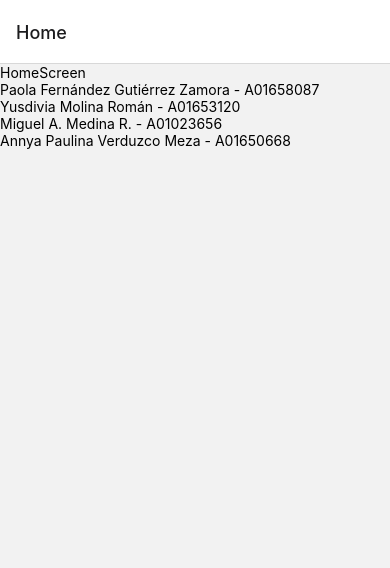
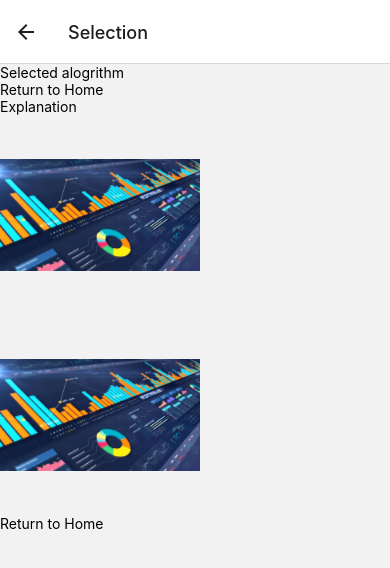
Before and after one commit to InteligenciaArtificialEquipo9/RetoIntArtificial, a React Native app: screen /Selection in a window 390 px wide. Shown: the top 568 px of the page. Built offline with nearby package versions, Linux system fonts and the light colour scheme; what tailwindcss-react-native would draw is missing.

Commit message:
Added Selection Screen Prototype

```diff
--- a/App.js
+++ b/App.js
@@ -18,6 +18,7 @@ export default function App() {
       <TailwindProvider>
         <Slack.Navigator>
           <Slack.Screen name='Home' component={HomeScreen}/>
+          <Slack.Screen name="Selection" component={SelectionScreen} />
         </Slack.Navigator>
       </TailwindProvider>
     </NavigationContainer>
--- a/screens/HomeScreen.js
+++ b/screens/HomeScreen.js
@@ -1,14 +1,24 @@
-import { View, Text } from 'react-native'
+import { View, Text, TouchableOpacity } from 'react-native'
 import React from 'react'
+import { useNavigation } from '@react-navigation/native'
 
 export default function HomeScreen() {
+
+  const navigation = useNavigation();
+
   return (
     <View>
       <Text>HomeScreen</Text>
-        <Text>Paola Fernández Gutiérrez Zamora - A01658087</Text>
-        <Text>Yusdivia Molina Román - A01653120</Text>
-        <Text>Miguel A. Medina R. - A01023656</Text>
-        <Text>Annya Paulina Verduzco Meza - A01650668</Text>
+      <Text>Paola Fernández Gutiérrez Zamora - A01658087</Text>
+      <Text>Yusdivia Molina Román - A01653120</Text>
+      <Text>Miguel A. Medina R. - A01023656</Text>
+      <Text>Annya Paulina Verduzco Meza - A01650668</Text>
+
+      <TouchableOpacity
+        onPress={() => navigation.navigate("Selection")}
+      >
+        <Text>go to selection</Text>
+      </TouchableOpacity>
     </View>
   )
 }
--- a/screens/SelectionScreen.js
+++ b/screens/SelectionScreen.js
@@ -1,10 +1,65 @@
-import { View, Text } from 'react-native'
+import { View, Text, ScrollView, Image, TouchableOpacity } from 'react-native'
 import React from 'react'
+import { useNavigation } from '@react-navigation/native'
 
 export default function SelectionScreen() {
+
+  const navigation = useNavigation();
+
   return (
-    <View>
-      <Text>SelectionScreen</Text>
-    </View>
+    <ScrollView>
+      <View>
+        <View className='mt-5'>
+          <Text className='font-bold text-slate-900 text-2xl text-center'>
+            Selected alogrithm
+          </Text>
+        </View>
+
+        <View className='mt-5 ml-1'>
+          <TouchableOpacity
+
+          >
+            <Text>Return to Home</Text>
+          </TouchableOpacity>
+        </View>
+
+
+        <View className='mt-10 ml-5'>
+          <Text className='text-justify'>
+            Explanation
+          </Text>
+        </View>
+
+        <View className='mt-5 items-center'>
+          <Image
+            source={require("../assets/t1.jpg")}
+            style={{
+              resizeMode: "contain",
+              height: 200,
+              width: 200,
+            }}
+          />
+        </View>
+
+        <View className='mt-5 items-center'>
+          <Image
+            source={require("../assets/t1.jpg")}
+            style={{
+              resizeMode: "contain",
+              height: 200,
+              width: 200,
+            }}
+          />
+        </View>
+
+        <View className='mt-5 ml-1'>
+          <TouchableOpacity>
+            <Text>Return to Home</Text>
+          </TouchableOpacity>
+        </View>
+
+      </View>
+    </ScrollView>
+
   )
 }
```
Also changed, not shown: assets/t1.jpg (added), 1 other file (tests, documents, lock files or other folders). Lines whose indentation alone changed are shown as unchanged.
